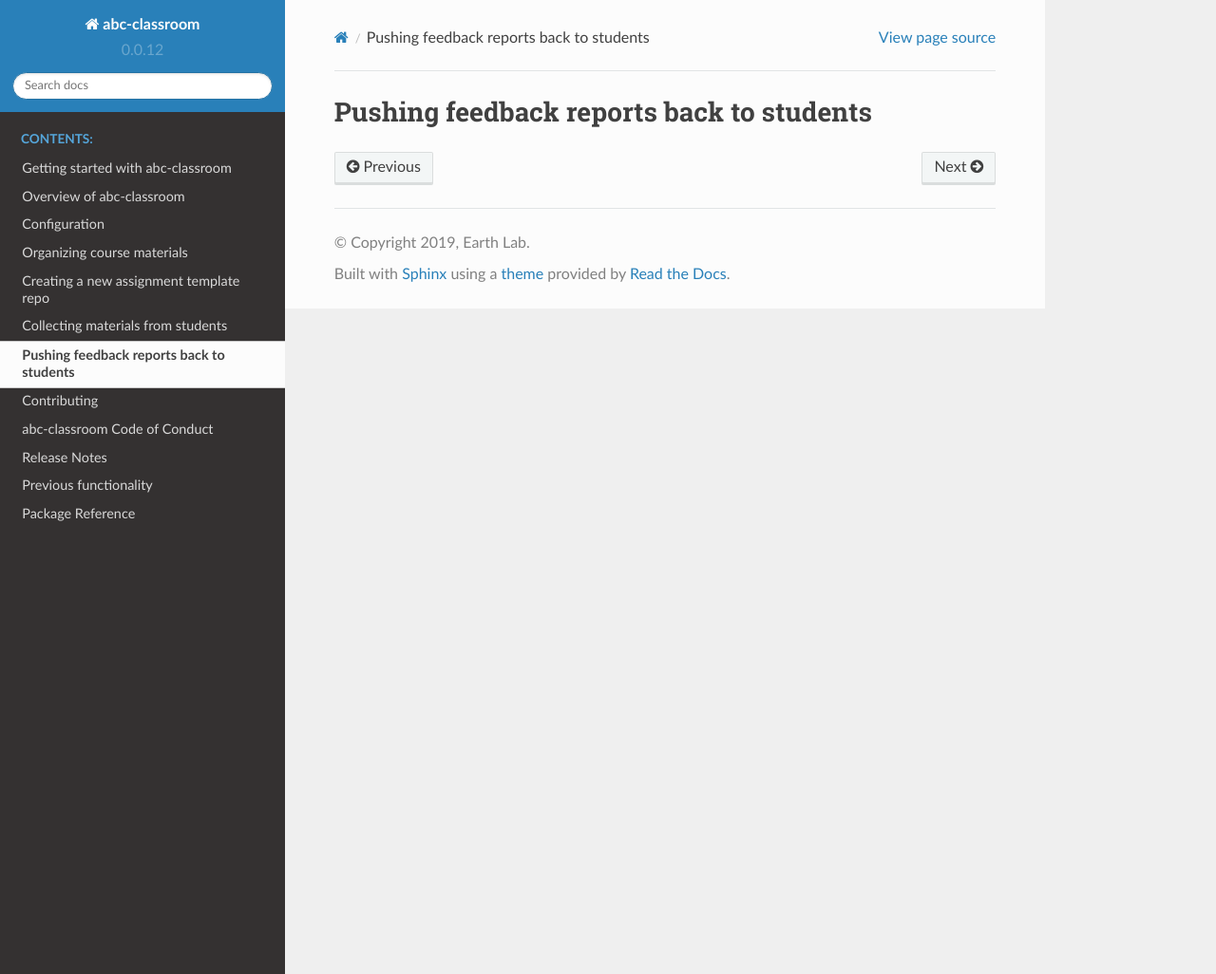
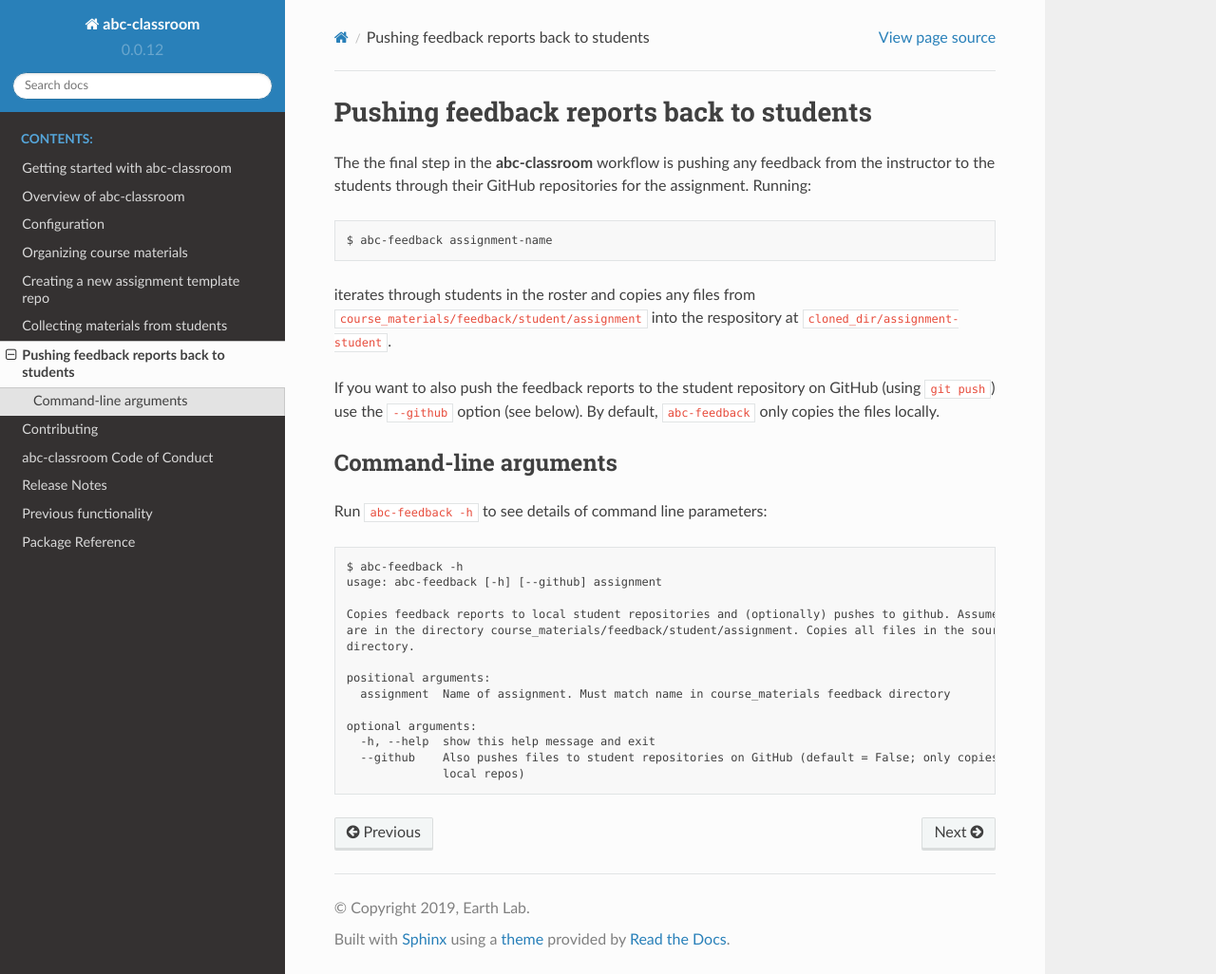
Before and after one commit to earthlab/abc-classroom, a Sphinx documentation site: the page built from docs/feedback.rst, in a window 1280 px wide and 1026 px high. Shown: the whole window at 95% size. Built offline with Sphinx 7.4.7 and the Read the Docs theme 2.0.0, drawn with Linux system fonts in a browser that asks for light colours.

Commit message:
docs for feedback script

```diff
--- a/docs/feedback.rst
+++ b/docs/feedback.rst
@@ -1,2 +1,37 @@
+.. _abc-feedback:
+
 Pushing feedback reports back to students
 -----------------------------------------
+
+The the final step in the **abc-classroom** workflow is pushing any feedback
+from the instructor to the students through their GitHub repositories for the
+assignment. Running::
+
+  $ abc-feedback assignment-name
+
+iterates through students in the
+roster and copies any files from ``course_materials/feedback/student/assignment``
+into the respository at ``cloned_dir/assignment-student``.
+
+If you want to also push the feedback reports to the student repository on GitHub (using ``git push``) use the ``--github`` option (see below). By default,
+``abc-feedback`` only copies the files locally.
+
+Command-line arguments
+======================
+
+Run ``abc-feedback -h`` to see details of command line parameters::
+
+  $ abc-feedback -h
+  usage: abc-feedback [-h] [--github] assignment
+
+  Copies feedback reports to local student repositories and (optionally) pushes to github. Assumes files
+  are in the directory course_materials/feedback/student/assignment. Copies all files in the source
+  directory.
+
+  positional arguments:
+    assignment  Name of assignment. Must match name in course_materials feedback directory
+
+  optional arguments:
+    -h, --help  show this help message and exit
+    --github    Also pushes files to student repositories on GitHub (default = False; only copies files to
+                local repos)
--- a/docs/overview.rst
+++ b/docs/overview.rst
@@ -37,7 +37,7 @@ each script, with links to more documentation:
 * ``abc-new-template`` : creates a git repository from a directory of course materials and pushes the repo to your GitHub organization to be used as an assignment template; see :ref:`abc-new-template`
 * ``abc-update-template`` : updates an existing template repository based on local changes to course materials; see :ref:`abc-update-template`
 * ``abc-clone`` : clones each of the student repositories and copies submitted assignments into your course materials directory; see :ref:`abc-clone`
-* `abc-feedback` : copies feedback reports from your course materials directory into local student repositories and then pushes to GitHub
+* `abc-feedback` : copies feedback reports from your course materials directory into local student repositories and then pushes to GitHub; see :ref:`abc-feedback`
 
 Directory structure
 ===================
```
Also changed, not shown: docs/clone.rst (+5 -2 lines), 1 other file.
